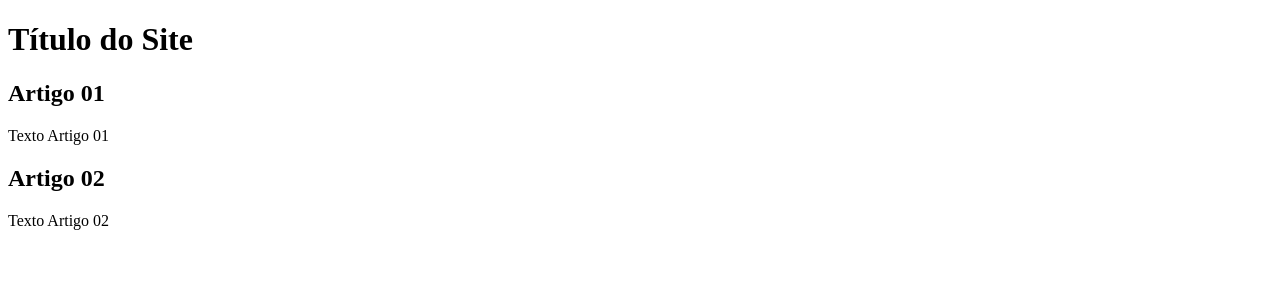
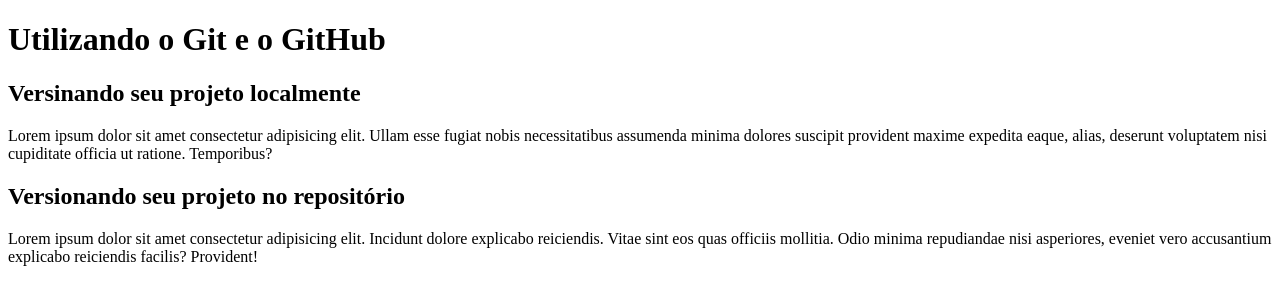
Before and after one commit to michelFB/PROJETO-GIT, a plain HTML site: page index.html in a window 1280 px wide. Drawn offline with Linux system fonts and the light colour scheme.

Commit message:
versão 1.0 conteúdo inserido

```diff
--- a/index.html
+++ b/index.html
@@ -1,23 +1,30 @@
 <!DOCTYPE html>
 <html lang="pt-br">
+
 <head>
      <meta charset="UTF-8">
      <meta name="viewport" content="width=device-width, initial-scale=1.0">
-     <title>Título do site</title>
+     <title>RESTIC-36 Desbravando versionamento com o GIT</title>
 </head>
+
 <body>
      <main>
           <header>
-               <h1>Título do Site</h1>
+               <h1>Utilizando o Git e o GitHub</h1>
           </header>
           <article>
-               <h2>Artigo 01</h2>
-               <p>Texto Artigo 01</p>
+               <h2>Versinando seu projeto localmente</h2>
+               <p>Lorem ipsum dolor sit amet consectetur adipisicing elit. Ullam esse fugiat nobis necessitatibus
+                    assumenda minima dolores suscipit provident maxime expedita eaque, alias, deserunt voluptatem nisi
+                    cupiditate officia ut ratione. Temporibus?</p>
           </article>
           <article>
-               <h2>Artigo 02</h2>
-               <p>Texto Artigo 02</p>
+               <h2>Versionando seu projeto no repositório</h2>
+               <p>Lorem ipsum dolor sit amet consectetur adipisicing elit. Incidunt dolore explicabo reiciendis. Vitae
+                    sint eos quas officiis mollitia. Odio minima repudiandae nisi asperiores, eveniet vero accusantium
+                    explicabo reiciendis facilis? Provident!</p>
           </article>
      </main>
 </body>
+
 </html>
```
